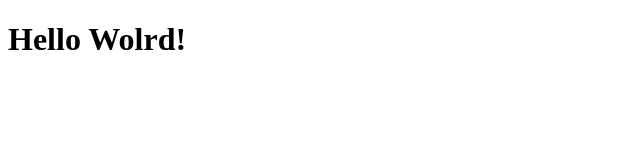
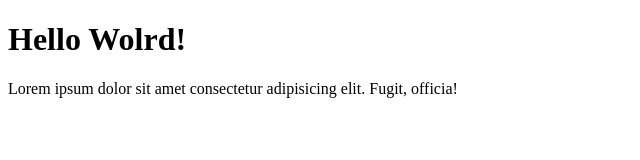
Before and after one commit to SteveCh15/git-remote-test, a plain HTML site: page index.html in a window 1280 px wide. Shown: the whole page, without its empty margins (0-640 px from the left). Drawn offline with Linux system fonts and the light colour scheme.

Commit message:
menambahkan paragraf

```diff
--- a/index.html
+++ b/index.html
@@ -7,5 +7,8 @@
   </head>
   <body>
     <h1>Hello Wolrd!</h1>
+    <p>
+      Lorem ipsum dolor sit amet consectetur adipisicing elit. Fugit, officia!
+    </p>
   </body>
 </html>
```
